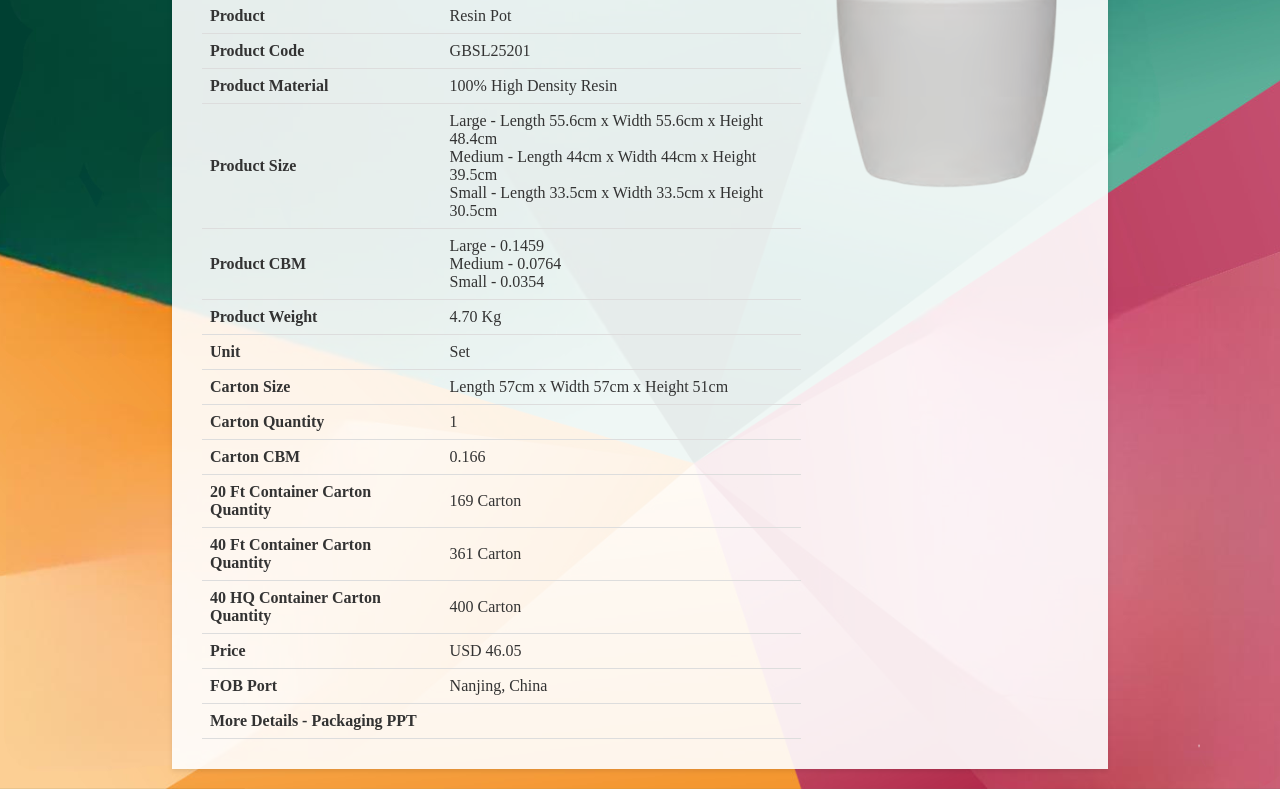
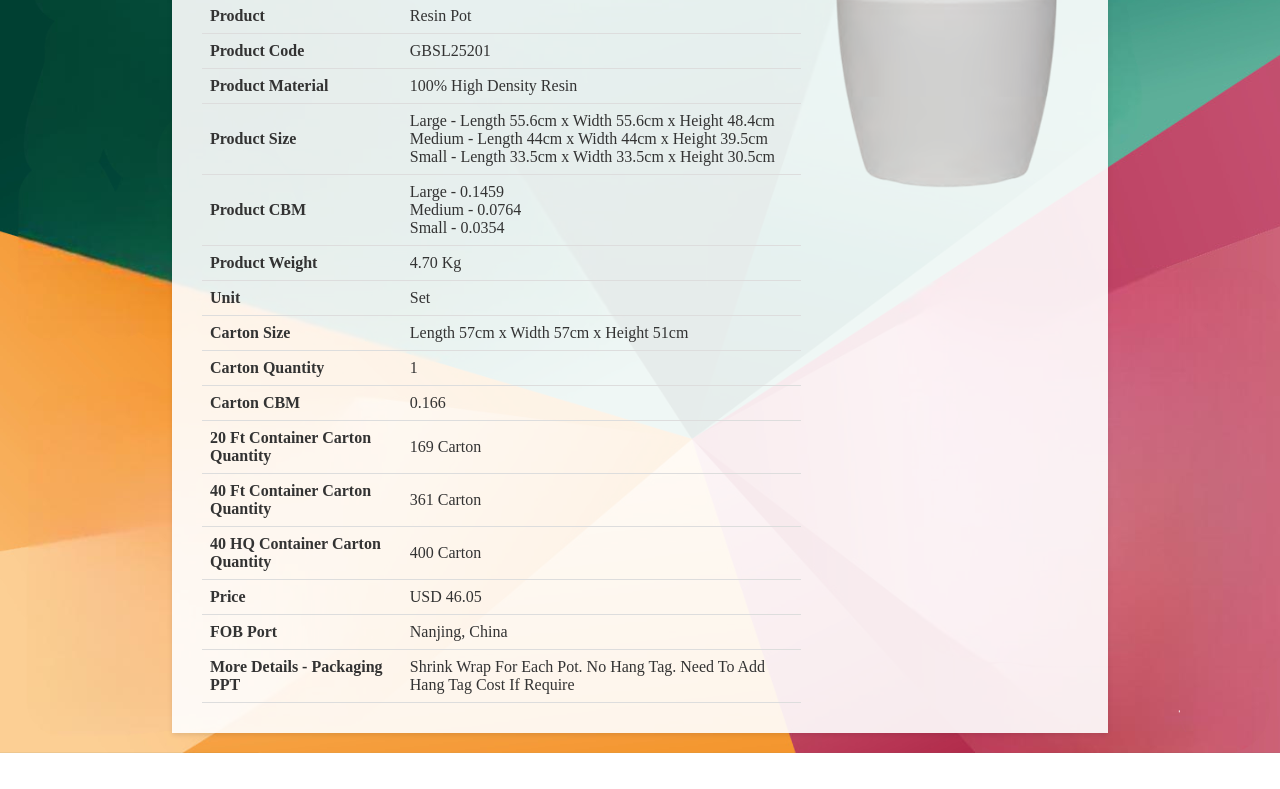
Before and after one commit to GBSLIT/GBSL25201, a plain HTML site: page index.html in a window 1280 px wide. Shown: the part 230-1019 px from the top of the page. After the commit the page ends 983 px from the top, so only its background shows below. Drawn offline with Linux system fonts and the light colour scheme.

Commit message:
Update index.html

```diff
--- a/index.html
+++ b/index.html
@@ -201,7 +201,7 @@
                 </tr>
                 <tr>
                     <th>More Details - Packaging PPT</th>
-                    <td><button class="link-button" onclick="window.location.href='Link';"> </button></td>
+                    <td>Shrink Wrap For Each Pot. No Hang Tag. Need To Add Hang Tag Cost If Require</td>
                 </tr>
             </table>
         </div>
```
